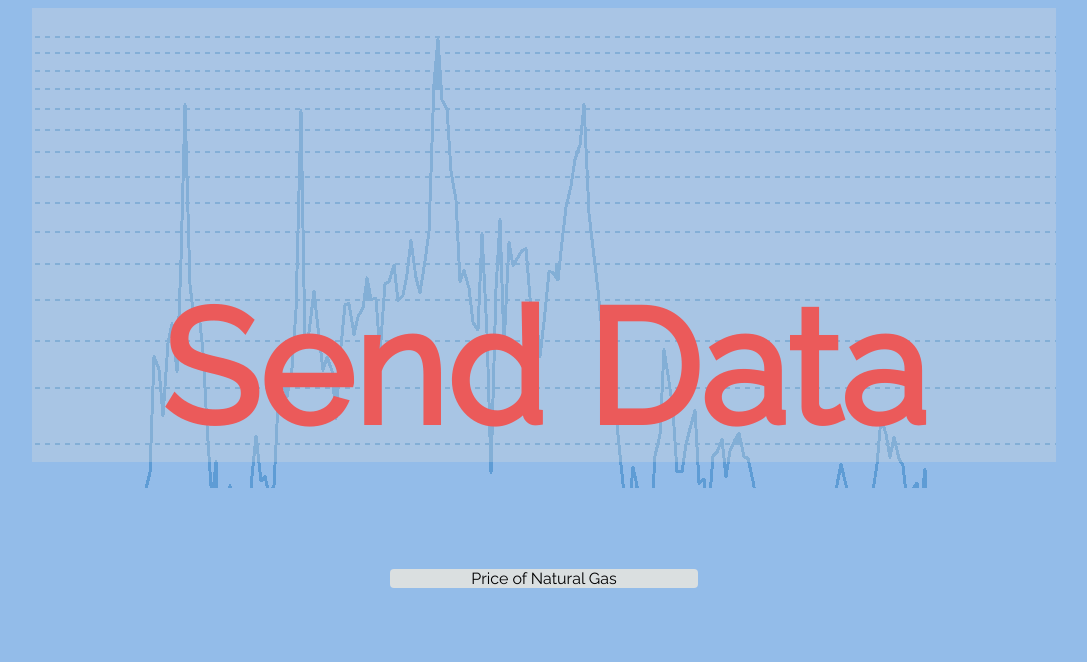
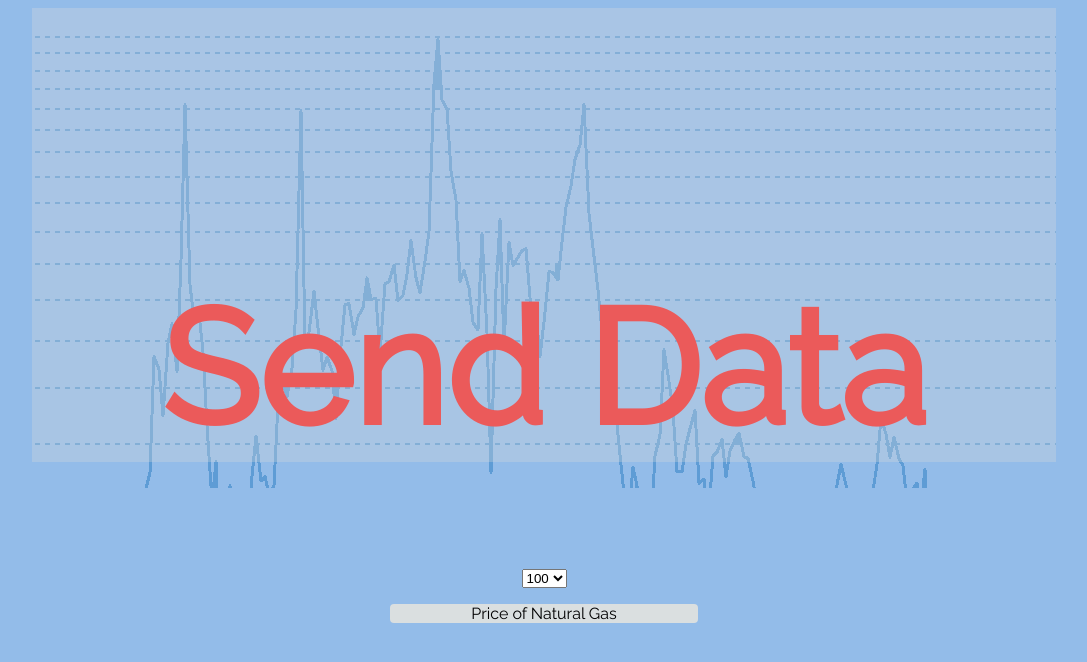
Before and after one commit to PresentMoment/Financial-Auralizer, a React (Create React App) app: page / in a window 1280 px wide. Shown: the top 662 px of the page, without its empty margins (96-1183 px from the left). Built offline with nearby package versions, Linux system fonts and the light colour scheme.

Commit message:
dropdown controlls playback rate

```diff
--- a/src/Components/DataFetch.js
+++ b/src/Components/DataFetch.js
@@ -5,6 +5,12 @@ import data from "../Data/daily_json.json";
 let gasPrices = [];
 
 export default class DataFetch extends Component {
+  constructor(props) {
+    super(props);
+    this.state = {
+      dropdown: null
+    };
+  }
   //Sends each change in gasPrices array up to parent component at interval defined at end of function
   sendData = () => {
     let i = 0;
@@ -15,7 +21,11 @@ export default class DataFetch extends Component {
       } else {
         clearInterval();
       }
-    }, 100);
+    }, this.state.dropDown);
+  };
+
+  dropDownChange = e => {
+    this.setState({ dropDown: e.target.value });
   };
 
   //Filters JSON array for relevant dates and returns only the daily price to gasPrices array
@@ -45,8 +55,17 @@ export default class DataFetch extends Component {
 
   render() {
     return (
-      <div className="DataFetch">
-        <h1 onClick={this.sendData}>Send Data</h1>
+      <div>
+        <div className="DataFetch">
+          <h1 onClick={this.sendData}>Send Data</h1>
+        </div>
+        <div className="RateSelect">
+          <select onChange={this.dropDownChange}>
+            <option value="100">100</option>
+            <option value="10">10</option>
+            <option value="1">1</option>
+          </select>
+        </div>
       </div>
     );
   }
```
Also changed, not shown: 1 other file (tests, documents, lock files or other folders).
